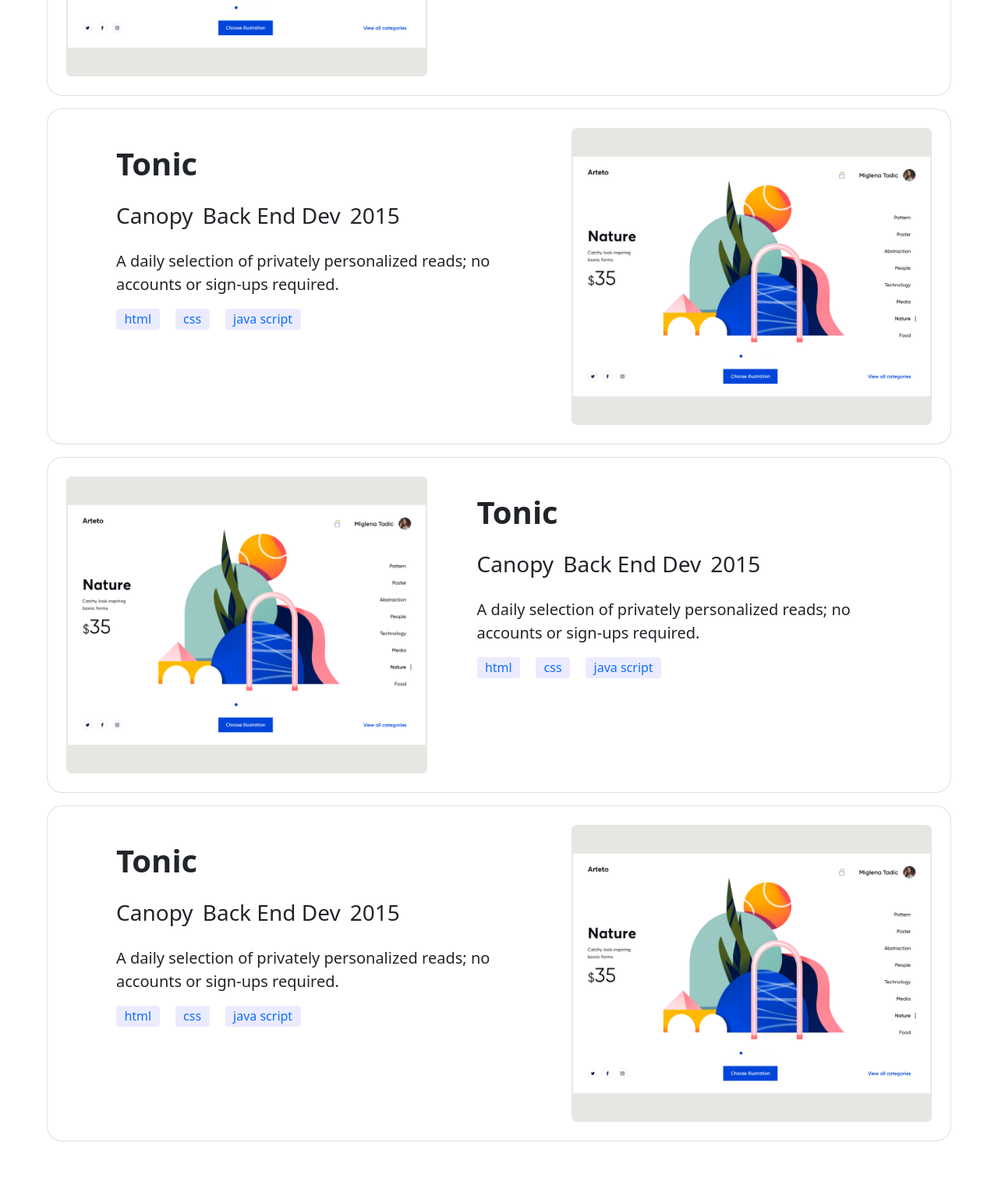
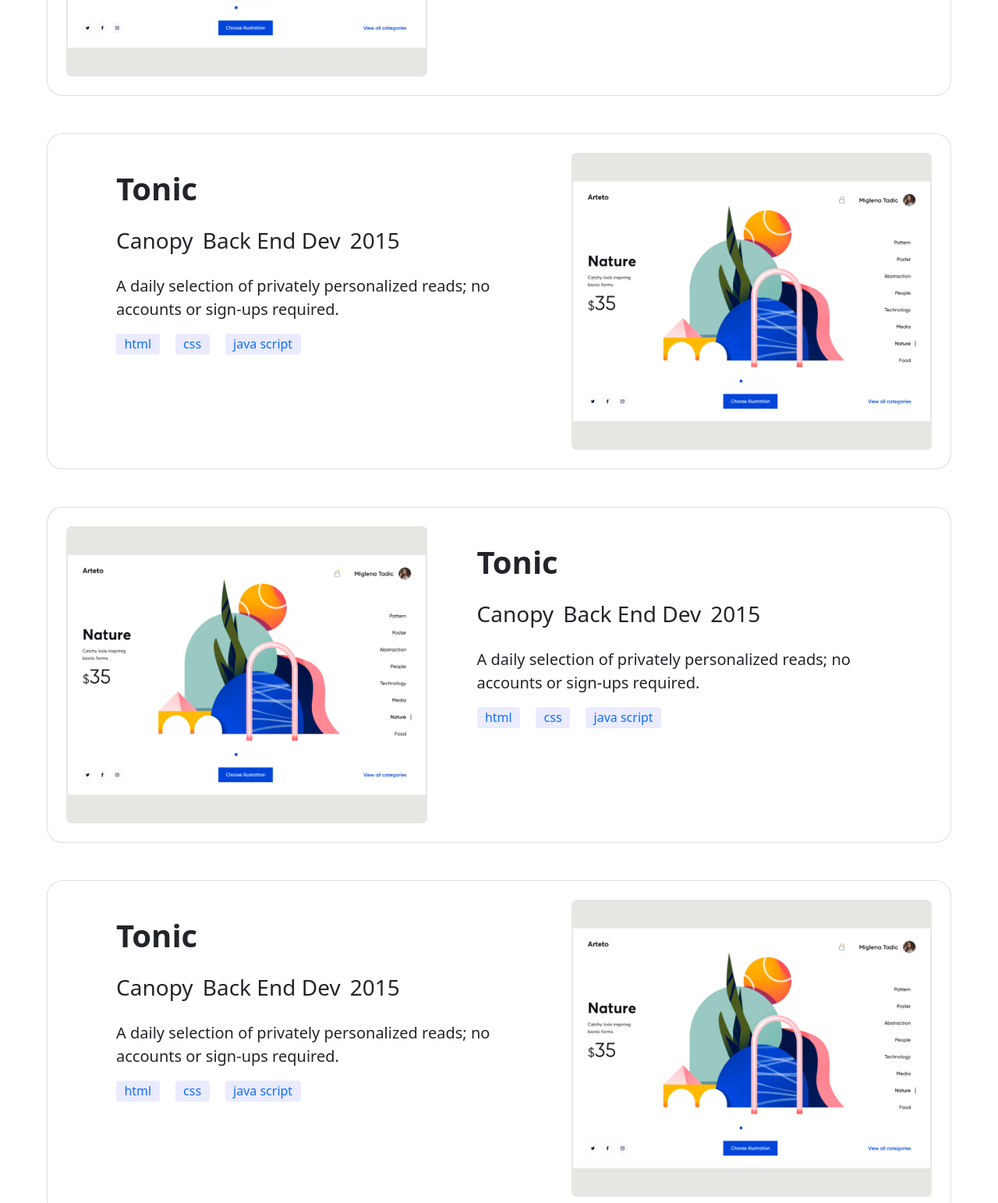
Before and after one commit to Othniel2471/bootstrap-portfolio, a website: page index.html in a window 1280 px wide. Shown: the part 380-1923 px from the top of the page at 78% size. Before the commit the page ends 1860 px from the top, so only its background shows below. Drawn offline with nearby package versions, Linux system fonts and the light colour scheme.

Commit message:
more magrin bottom spacing

```diff
--- a/index.html
+++ b/index.html
@@ -41,7 +41,7 @@
       </nav>
 
       <section class="recent-works me-5 ms-5">
-        <div class="card mb-3 p-4">
+        <div class="card mb-5 p-4">
           <div class="g-0 d-flex flex-row ">
             <div class="col-md-5">
               <img
@@ -81,7 +81,7 @@
           </div>
         </div>
 
-        <div class="card mb-3 p-4">
+        <div class="card mb-5 p-4">
           <div class="d-flex flex-row-reverse g-0">
             <div class="col-md-5">
               <img
@@ -121,7 +121,7 @@
           </div>
         </div>
 
-        <div class="card mb-3 p-4">
+        <div class="card mb-5 p-4">
           <div class="row g-0">
             <div class="col-md-5">
               <img
@@ -161,7 +161,7 @@
           </div>
         </div>
 
-        <div class="card mb-3 p-4">
+        <div class="card mb-5 p-4">
           <div class="d-flex flex-row-reverse g-0">
             <div class="col-md-5">
               <img
```
